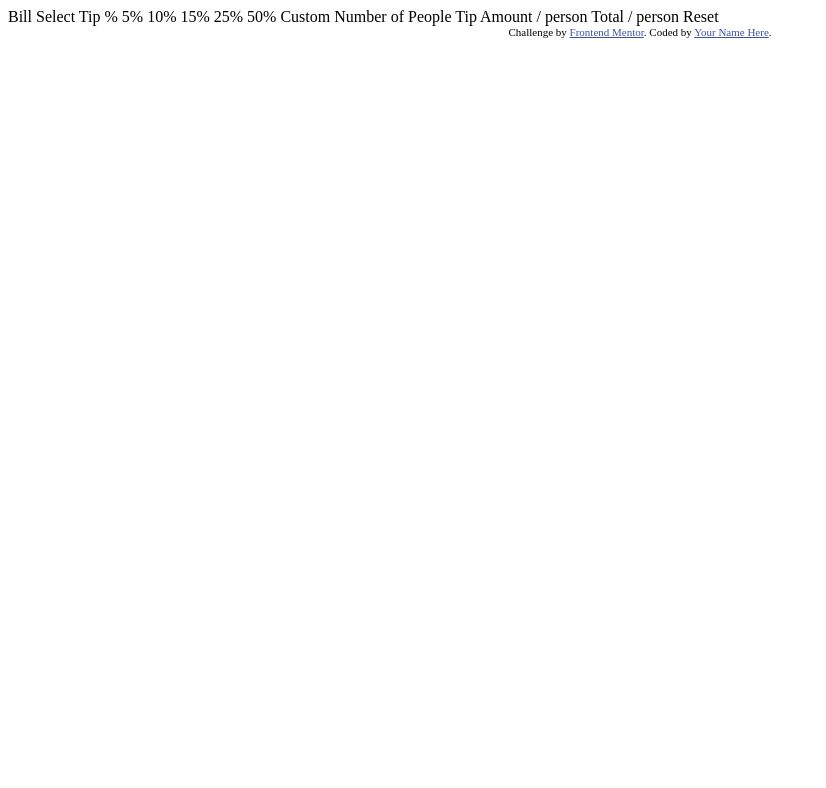
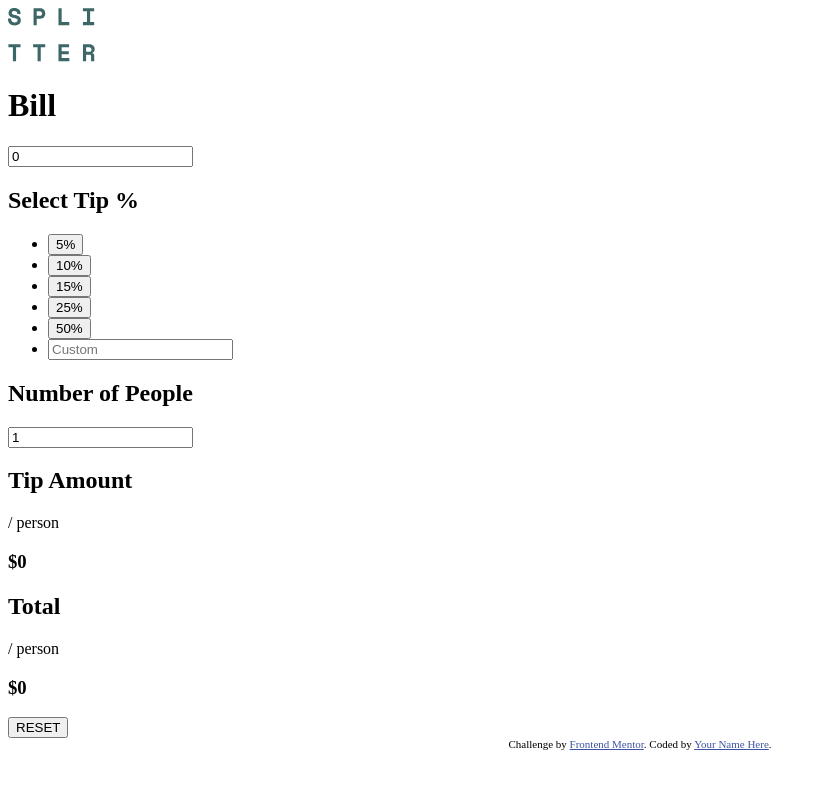
Before and after one commit to Kakalanp/Tip-calculator, a plain HTML site: page index.html in a window 1280 px wide. Shown: the whole page, without its empty margins (0-826 px from the left). Drawn offline with Linux system fonts and the light colour scheme.

Commit message:
Add Html skeleton

```diff
--- a/index.html
+++ b/index.html
@@ -1,44 +1,71 @@
 <!DOCTYPE html>
 <html lang="en">
   <head>
-  <meta charset="UTF-8">
-  <meta name="viewport" content="width=device-width, initial-scale=1.0"> <!-- displays site properly based on user's device -->
-
-  <link rel="icon" type="image/png" sizes="32x32" href="./images/favicon-32x32.png">
+    <meta charset="UTF-8" />
+    <meta name="viewport" content="width=device-width, initial-scale=1.0" />
+    <link
+      rel="icon"
+      type="image/png"
+      sizes="32x32"
+      href="./images/favicon-32x32.png"
+    />
 
     <title>Frontend Mentor | Tip calculator app</title>
 
-  <!-- Feel free to remove these styles or customise in your own stylesheet 👍 -->
     <style>
-    .attribution { font-size: 11px; text-align: center; }
-    .attribution a { color: hsl(228, 45%, 44%); }
+      .attribution {
+        font-size: 11px;
+        text-align: center;
+      }
+      .attribution a {
+        color: hsl(228, 45%, 44%);
+      }
     </style>
   </head>
   <body>
+    <header><img src="./images/logo.svg" alt="" /></header>
 
-  Bill
+    <div class="general-wrapper">
+      <div class="data-wrapper">
+        <h1>Bill</h1>
+        <input type="number" value="0">
 
-  Select Tip %
-  5%
-  10%
-  15%
-  25%
-  50%
-  Custom
-
-  Number of People
-
-  Tip Amount
-  / person
-
-  Total
-  / person
-
-  Reset
+        <h2>Select Tip %</h2>
+        <ul>
+          <li id="percentage-5"><button>5%</button></li>
+          <li id="percentage-10"><button>10%</button></li>
+          <li id="percentage-15"><button>15%</button></li>
+          <li id="percentage-25"><button>25%</button></li>
+          <li id="percentage-50"><button>50%</button></li>
+          <li><input type="number" placeholder="Custom" /></li>
+        </ul>
+        <h2>Number of People</h2>
+        <input type="number" value="1" />
+      </div>
+      <div class="result-wrapper">
+        <div class="text-amount">
+          <div>
+            <h2>Tip Amount</h2>
+            <p>/ person</p>
+          </div>
+          <h3>$0</h3>
+        </div>
+        <div class="total-amount">
+          <div>
+            <h2>Total</h2>
+            <p>/ person</p>
+          </div>
+          <h3>$0</h3>
+        </div>
+        <button type="button">RESET</button>
+      </div>
+    </div>
 
     <div class="attribution">
-    Challenge by <a href="https://www.frontendmentor.io?ref=challenge" target="_blank">Frontend Mentor</a>.
-    Coded by <a href="#">Your Name Here</a>.
+      Challenge by
+      <a href="https://www.frontendmentor.io?ref=challenge" target="_blank"
+        >Frontend Mentor</a
+      >. Coded by <a href="#">Your Name Here</a>.
     </div>
   </body>
 </html>
```
Lines whose indentation alone changed are shown as unchanged.
